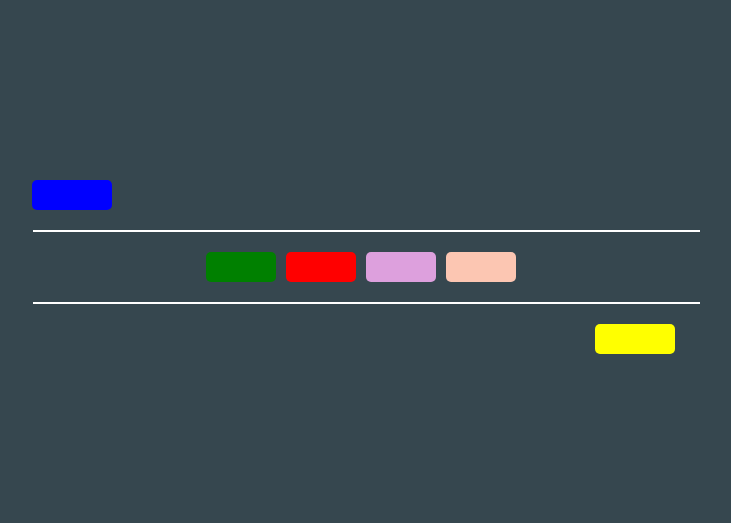
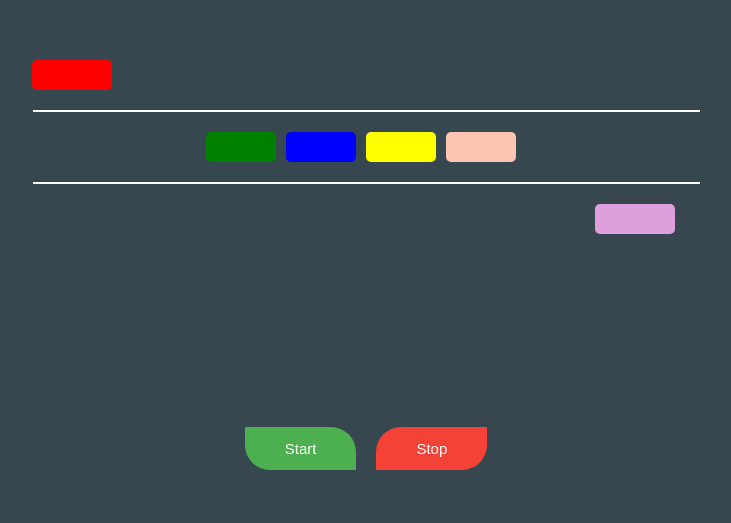
Before and after one commit to hasinduudara/ITS-Assignment-07, a plain HTML site: page Pages/Que-2.html in a window 1280 px wide. Shown: the part 133-656 px from the top of the page, without its empty margins (274-1005 px from the left). Drawn offline with nearby package versions, Linux system fonts and the light colour scheme.

Commit message:
add start and stop buttons to control color cycling in Que-2.html

```diff
--- a/Pages/Que-2.html
+++ b/Pages/Que-2.html
@@ -16,7 +16,7 @@
         flex-direction: column;
         align-items: center;
         justify-content: center;
-        height: 100vh;
+        height: 70vh;
       }
       hr {
         width: 665px;
@@ -71,6 +71,44 @@
         border-radius: 5px;
         margin-left: 42%;
       }
+      button {
+        padding: 13px 40px;
+        color: #fff;
+        border: none;
+        cursor: pointer;
+        font-size: 15px;
+        transition: background-color 0.3s, transform 0.3s, border 0.3s;
+      }
+      .buttons {
+        display: flex;
+        align-items: center;
+        justify-content: center;
+        padding-bottom: 50px;
+      }
+      .btn-1 {
+        margin-right: 10px;
+      }
+      .btn-2 {
+        margin-left: 10px;
+      }
+      .starat-btn {
+        background-color: #4caf50;
+        border-radius: 0px 25px 0px 25px;
+      }
+      .stop-btn {
+        background-color: #f44336;
+        border-radius: 25px 0px 25px 0px;
+      }
+      .starat-btn:hover {
+        background-color: #117616;
+        transform: scale(1.1);
+        border: 1px solid #00ff0d;
+      }
+      .stop-btn:hover {
+        background-color: #b71c1c;
+        transform: scale(1.1);
+        border: 1px solid #ff0000;
+      }
     </style>
   </head>
   <body>
@@ -91,6 +129,15 @@
       <div class="down-box"></div>
     </div>
 
+    <div class="buttons">
+      <div class="btn-1">
+        <button class="starat-btn">Start</button>
+      </div>
+      <div class="btn-2">
+        <button class="stop-btn">Stop</button>
+      </div>
+    </div>
+
     <script src="https://ajax.googleapis.com/ajax/libs/jquery/3.7.1/jquery.min.js"></script>
 
     <script>
@@ -104,7 +151,10 @@
           "plum",
         ];
         let index = 0;
-        setInterval(function () {
+        let interval;
+
+        function startColorChange() {
+          interval = setInterval(function () {
             $(".up-box").css(
               "background-color",
               colors[(index + 5) % colors.length]
@@ -125,9 +175,25 @@
               "background-color",
               colors[(index + 1) % colors.length]
             );
-          $(".down-box").css("background-color", colors[index % colors.length]);
+            $(".down-box").css(
+              "background-color",
+              colors[index % colors.length]
+            );
             index++;
           }, 500);
+        }
+
+        function stopColorChange() {
+          clearInterval(interval);
+        }
+
+        $(".starat-btn").click(function () {
+          startColorChange();
+        });
+
+        $(".stop-btn").click(function () {
+          stopColorChange();
+        });
       });
     </script>
   </body>
```
Lines whose indentation alone changed are shown as unchanged.
